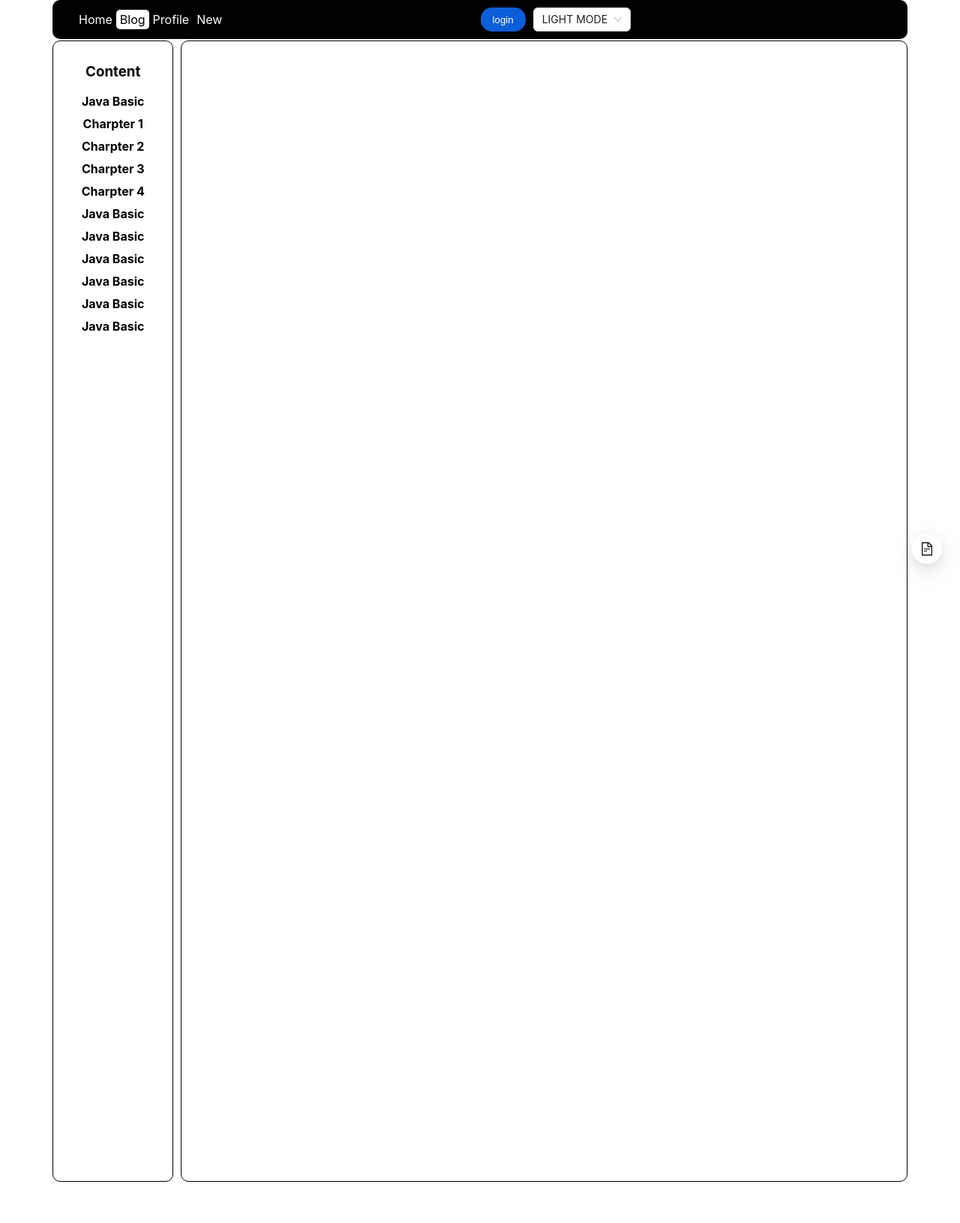
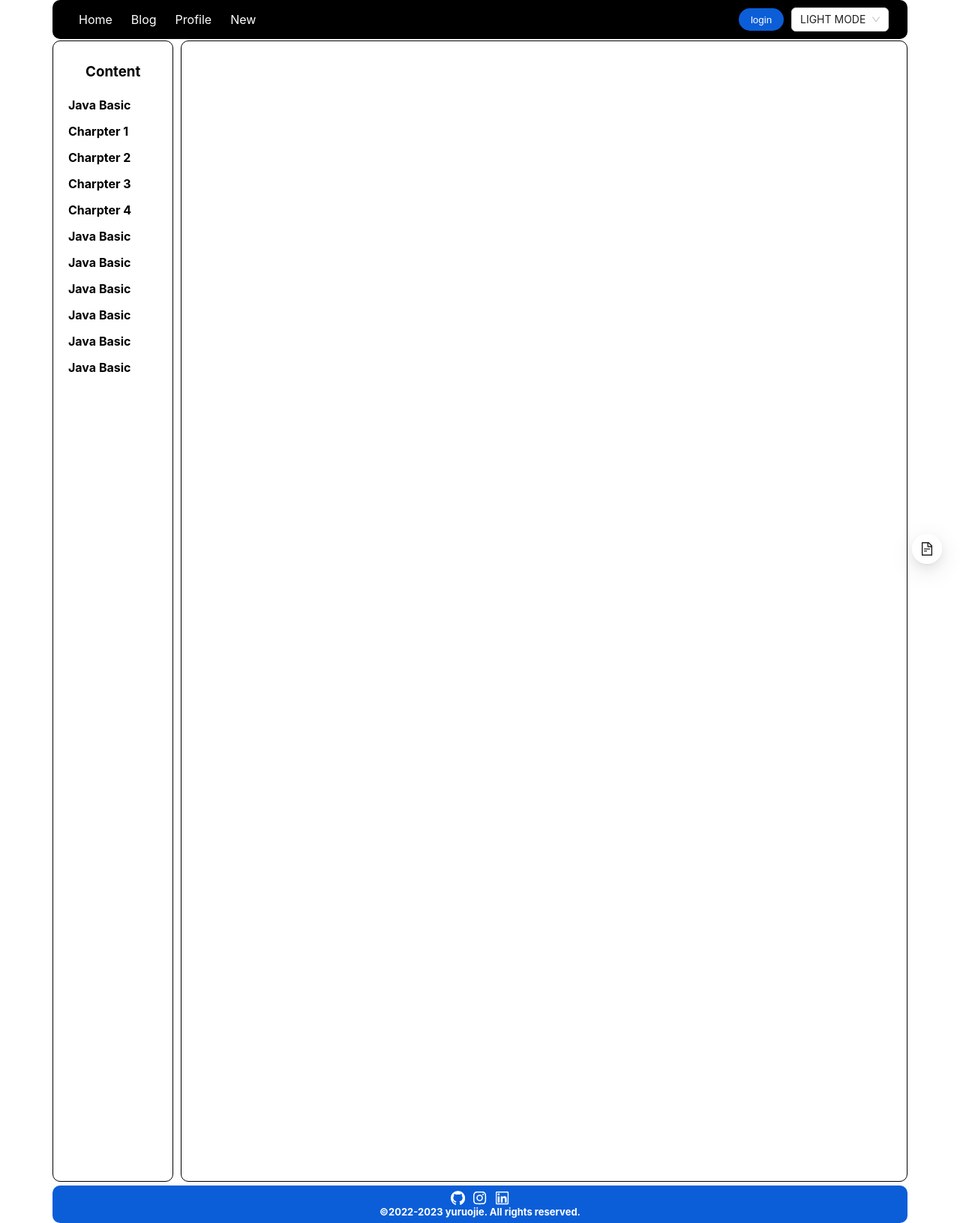
Before and after one commit to yuruojie777/easyBlog, a React (Create React App) app: page /blog in a window 1280 px wide. Shown: the whole page at 75% size. Before the commit the page ends 1576 px from the top, so only its background shows below. Built offline with nearby package versions, Linux system fonts and the light colour scheme.

Commit message:
footer added

```diff
--- a/src/blog/blog.css
+++ b/src/blog/blog.css
@@ -6,9 +6,9 @@
 }
 
 .blog-container li {
-    margin: 10px;
     list-style: none;
 }
+
 
 .blog-box {
     display: grid;
@@ -22,15 +22,34 @@
 .blog-container #content-box {
     grid-area: content-area;
 }
+
+#title-box ul {
+    margin: 0;
+    padding: 0;
+}
+
+#title-box li {
+    display: list-item;
+    margin: 5px;
+}
 #title-box a {
+    display: block;
+    box-sizing: inherit;
     padding: 5px;
     border-radius: 5px;
+    text-decoration: none;
+    color:black;
+    font-weight: bold
+}
+#title-box a:hover{
+    background-color: rgb(235, 242, 242);
+    color: rgb(0, 102, 204);
 }
 #title-box .active {
-    background-color: black;
+    background-color: black!important;
     color: white !important;
 }
-@media screen and (max-width: 1000px) {
+@media screen and (max-width: 1110px) {
     .blog-box {
         grid-template-columns: 1fr;
         grid-template-areas: "content-area";
--- a/src/blog/blog.jsx
+++ b/src/blog/blog.jsx
@@ -29,9 +29,9 @@ export const Blog = () => {
                 <div style={style}>
                     <h3 style={{textAlign:'center'}}>Content</h3>
                     {article().length===0?<p>No content yet</p>:
-                        <ul style={{padding:'0', textAlign:'center'}}>
+                        <ul>
                             {article().map((item)=>{return (
-                                <li key={item.id}><NavLink to={`/blog/${item.id}`} style={{textDecoration:'none', color:'black', fontWeight:'bold'}}>{item.title}</NavLink></li>
+                                <li key={item.id}><NavLink to={`/blog/${item.id}`}>{item.title}</NavLink></li>
                             )
                             })}
                         </ul>
--- a/src/blog/blogCreatorPage.css
+++ b/src/blog/blogCreatorPage.css
@@ -40,3 +40,20 @@
     cursor: pointer;
     margin: 3px;
 }
+
+.g-progress {
+    width: 160px;
+    height: 160px;
+    border-radius: 50%;
+    background: conic-gradient(#FFCDB2 0, #FFCDB2 25%, #B5838D 25%, #B5838D);
+    mask: radial-gradient(transparent, transparent 60%, #000 60%, #000 0);
+
+    transition-duration: 1s;
+    transition-delay: 5s;
+    transition-timing-function: ease
+
+}
+
+.g-progress:hover{
+    background: conic-gradient(#FFCDB2 0, #FFCDB2 100%, #B5838D 0%, #B5838D);
+}
--- a/src/blog/blogCreatorPage.jsx
+++ b/src/blog/blogCreatorPage.jsx
@@ -58,7 +58,7 @@ export const BlogCreatorPage = () => {
                 <button type='button' style={{backgroundColor:'green'}}>Save as draft</button>
             </div>
         </Form>
-
+        <div className='g-progress'></div>
     </div>
   )
 }
--- a/src/profile/profile.jsx
+++ b/src/profile/profile.jsx
@@ -7,7 +7,7 @@ export const Profile = () => {
     <div className='profile-container'>
       <div className='background-container info-box'>
         <div className='person-card-box'>
-          <div className='avatar-container' style={{backgroundImage:"url('resource/me.jpg')", backgroundSize:'cover'}}></div>
+          <div className='avatar-container' style={{backgroundColor:"pink", backgroundImage:"url('resource/me.jpg')", backgroundSize:'cover'}}></div>
           <span className="name-box">
             <p>Ruojie Yu</p>
             <div className='education-box'>
--- a/src/routes/root.css
+++ b/src/routes/root.css
@@ -12,6 +12,9 @@
         height: 53.33px
     }
 
+    .fill-up {
+        display: none;
+    }
     .container {
         margin: 0px;
         padding: 0px;
@@ -35,41 +38,68 @@
     flex-direction: row;
     align-items: center;
     justify-content: space-between;
-    padding-left: 30px;
-    padding-right: 30px;
+    text-align: justify;
+    padding-left: 25px;
+    padding-right: 25px;
     background-color: black;
     margin-bottom: 2px;
     border-radius: 10px;
 }
-.nav-bar .login-btn {
+
+.nav-bar .fill-up {
+    flex: 1;
+}
+
+.nav-bar .button-box button {
+    cursor: pointer;
     color: white;
     border-radius: 15px;
     background-color: #0b5ed8;
     border: none;
     width: 60px;
+    height: 30px;
+}
+
+.nav-bar .button-box button:hover {
+    background-color: rgb(21, 64, 204);
 }
 .nav-bar ul {
     width: 100%;
     padding: 0;
     display: flex;
     flex-direction: row;
+    gap: 5px;
     align-items: center;
     list-style: none;
 }
 
 .nav-bar ul a {
     text-decoration: none;
-    padding-left: 5px;
-    padding-right: 5px;
+    padding-left: 10px;
+    padding-right: 10px;
     padding-top: 3px;
     padding-bottom: 3px;
     color: white;
+    border-radius: 10px;
+}
+
+.nav-bar ul li a:hover{
+    background-color: rgb(153, 196, 196);
+    color: black;
 }
 
 .nav-bar ul .active {
     color: black;
-    background-color: white;
-    border-radius: 5px;
+    background-color: white !important;
+
+}
+
+.nav-bar .button-box {
+    display: flex;
+    flex-direction: row;
+    gap: 10px;
+    align-items: center;
+    justify-content: center;
 }
 
 .nav-bar .hamburger {
@@ -146,3 +176,41 @@
     color: whitesmoke;
     font-weight: 300;
 }
+
+
+footer {
+    display: flex;
+    flex-direction: column;
+    align-items: center;
+    justify-content: center;
+    margin-top: 5px;
+    width: 100%;
+    height: 50px;
+    background-color: #0b5ed8;
+    border-radius: 10px;
+}
+
+footer div{
+    display: flex;
+    flex-direction: row;
+    gap: 10px;
+    align-items: center;
+    justify-content: center;
+}
+
+footer p {
+    margin: 0!important;
+    color: white;
+    font-size: small;
+    font-weight: bolder;
+}
+
+footer .website-icon {
+    cursor: pointer;
+    font-size: larger;
+    color: white
+}
+
+footer .website-icon:hover {
+    color: black
+}
--- a/src/routes/root.jsx
+++ b/src/routes/root.jsx
@@ -1,5 +1,6 @@
 import { useState } from "react";
 import {Select} from 'antd';
+import { GithubOutlined, InstagramOutlined, LinkedinOutlined } from '@ant-design/icons';
 import { Outlet, NavLink, useNavigate, Link} from "react-router-dom";
 import './root.css';
 
@@ -30,7 +31,7 @@ export default function Root() {
                 <NavLink to="/" id="home">Home</NavLink>
               </li>
               <li>
-                <NavLink to="/blog" id="blog">Blog</NavLink>
+                <NavLink to="/blog/1" id="blog">Blog</NavLink>
               </li>
               <li>
                 <NavLink to="/profile" id="profile">Profile</NavLink>
@@ -40,7 +41,8 @@ export default function Root() {
               </li>
             </ul>
           </nav>
-          <div style={{display:'flex', flexDirection:'row', gap:'10px'}}>
+          <div className="fill-up"></div>
+          <div className="button-box">
             <button className="login-btn" onClick={()=>navigate('/login')}>
               login
             </button>
@@ -78,7 +80,14 @@ export default function Root() {
         <div id="detail">
           <Outlet />
         </div>
-
+        <footer>
+          <div>
+            <GithubOutlined className="website-icon"/>
+            <InstagramOutlined className="website-icon"/>
+            <LinkedinOutlined className="website-icon"/>
+          </div>
+          <p>©2022-2023 yuruojie. All rights reserved.</p>
+        </footer>
       </div>
     );
   }
```
Also changed, not shown: 1 other file (tests, documents, lock files or other folders).
